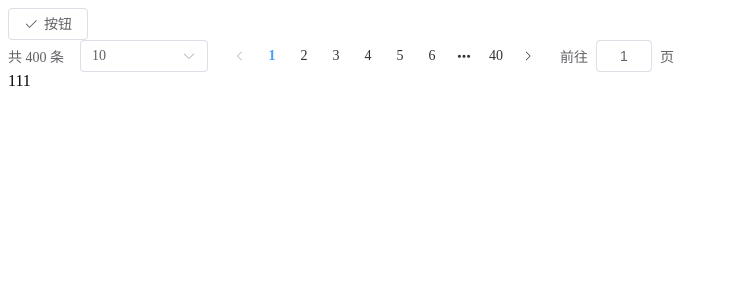
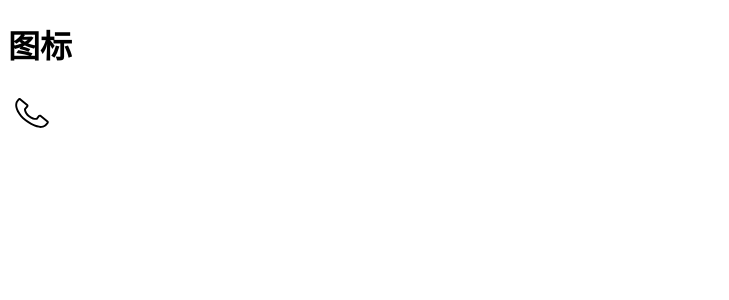
Before and after one commit to maomaoYJP/vue-guigu, a Vue app: page / in a window 1280 px wide. Shown: the top 300 px of the page, without its empty margins (0-729 px from the left). Built offline with nearby package versions, Linux system fonts and the light colour scheme.

Commit message:
封装svg图标组件

```diff
--- a/package.json
+++ b/package.json
@@ -19,6 +19,7 @@
     "@vue/tsconfig": "^0.7.0",
     "typescript": "~5.7.2",
     "vite": "^6.2.0",
+    "vite-plugin-svg-icons": "^2.0.1",
     "vue-tsc": "^2.2.4"
   }
 }
--- a/src/App.vue
+++ b/src/App.vue
@@ -1,19 +1,12 @@
 <template>
   <div>
-    <el-button :icon="Check">按钮</el-button>
-    <el-pagination
-      :page-sizes="[100, 200, 300, 400]"
-      layout="total, sizes, prev, pager, next, jumper"
-      :total="400"
-    />
-    <Test />
+    <h1>图标</h1>
+    <SvgIcon name="phone" />
   </div>
 </template>
 
 <script setup lang="ts">
-import { Check } from "@element-plus/icons-vue";
-import Test from "@/components/Test.vue";
-console.log(import.meta.env.VITE_APP_TITLE);
+import SvgIcon from "@/components/SvgIcon.vue";
 </script>
 
 <style scoped></style>
--- /dev/null
+++ b/src/components/SvgIcon.vue
@@ -0,0 +1,23 @@
+<template>
+  <svg :style="{ height, width }">
+    <use :xlink:href="`#icon-${name}`" :fill="color"></use>
+  </svg>
+</template>
+
+<script setup lang="ts">
+withDefaults(
+  defineProps<{
+    name: string;
+    color?: string;
+    height?: string;
+    width?: string;
+  }>(),
+  {
+    color: "#000",
+    height: "48px",
+    width: "48px",
+  }
+);
+</script>
+
+<style scoped></style>
--- a/src/components/Test.vue
+++ /dev/null
@@ -1,7 +0,0 @@
-<template>
-  <div>111</div>
-</template>
-
-<script setup lang="ts"></script>
-
-<style scoped></style>
--- a/src/main.ts
+++ b/src/main.ts
@@ -3,8 +3,10 @@ import ElementPlus from "element-plus";
 import "element-plus/dist/index.css";
 import zhCn from "element-plus/es/locale/lang/zh-cn";
 import App from "./App.vue";
+import "virtual:svg-icons-register";
 
 const app = createApp(App);
 
 app.use(ElementPlus, { locale: zhCn });
+
 app.mount("#app");
--- /dev/null
+++ b/src/types/virtual.d.ts
@@ -0,0 +1 @@
+declare module "virtual:svg-icons-register";
--- a/vite.config.ts
+++ b/vite.config.ts
@@ -1,10 +1,15 @@
 import { defineConfig } from "vite";
 import vue from "@vitejs/plugin-vue";
 import path from "path";
+import { createSvgIconsPlugin } from "vite-plugin-svg-icons";
 
-// https://vite.dev/config/
+const svgIconsPlugin = createSvgIconsPlugin({
+  iconDirs: [path.resolve(process.cwd(), "src/assets/icons")],
+  symbolId: "icon-[dir]-[name]",
+});
+
 export default defineConfig({
-  plugins: [vue()],
+  plugins: [vue(), svgIconsPlugin],
   resolve: {
     alias: {
       "@": path.resolve("./src"),
```
Also changed, not shown: src/assets/icons/phone.svg (added), 1 other file (tests, documents, lock files or other folders).
